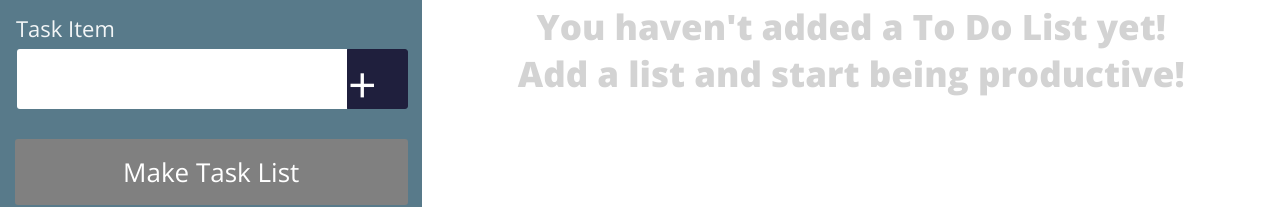
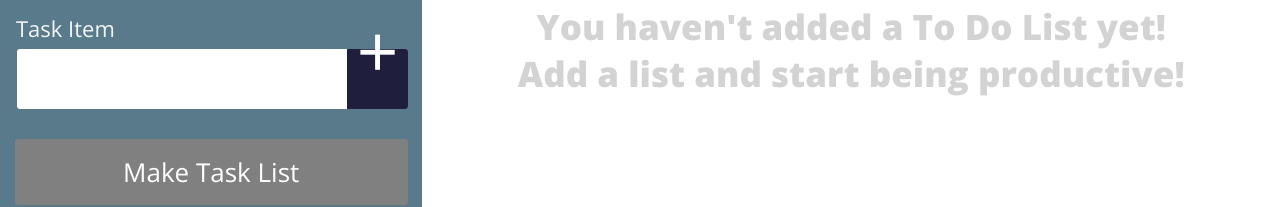
Before and after one commit to andrewckinstler/check-yo-self, a plain HTML site: page index.html in a window 1280 px wide. Shown: the part 227-434 px from the top of the page. Drawn offline with nearby package versions, Linux system fonts and the light colour scheme.

Commit message:
Fix plus button alignment

```diff
--- a/index.html
+++ b/index.html
@@ -26,7 +26,7 @@
       <span class="form-text">Task Item</span>
       <div class="task-form">
         <input class="form-item" type="text reset" name="" value="">
-        <button disabled class="add-task"><span class="plussign">+</span></button>
+        <button disabled class="add-task">+</button>
       </div>
       <button disabled class="button button-disable make-list">Make Task List</button>
       <button disabled class="button button-disable clear">Clear All</button>
--- a/styles.css
+++ b/styles.css
@@ -86,10 +86,12 @@ h1 {
   border-radius: 0 3px 3px 0;
   color: #FFF;
   display: flex;
-  font-size: 50px;
+  font-size: 73px;
   font-weight: 300;
   height: 60px;
   width: 15%;
+  justify-content: center;
+  line-height: 0px;
 }
 
 .top-left {
```
